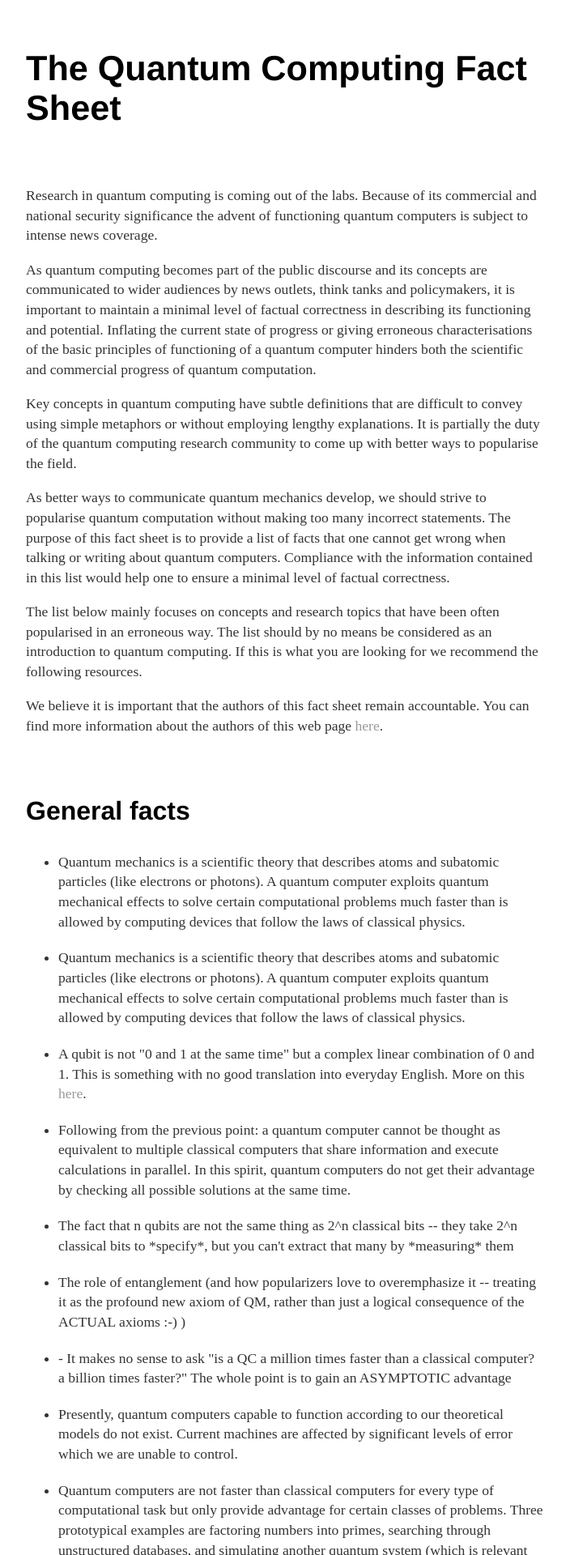
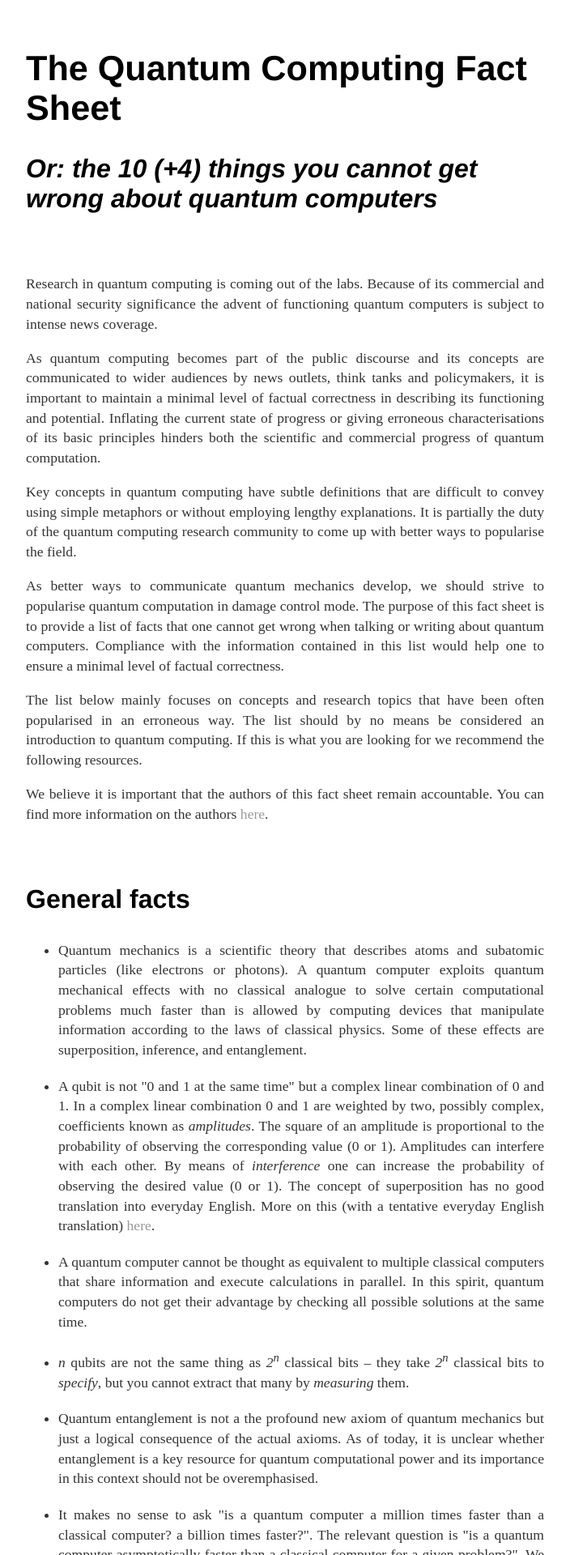
Before and after one commit to quantumfactsheet/quantumfactsheet.github.io, a Jekyll site: the page built from index.html, in a window 1280 px wide. Shown: the top 1920 px of the page at 81% size, without its empty margins (288-992 px from the left). Built offline with Jekyll 4.4.1, drawn with Linux system fonts in a browser that asks for light colours; some of the changed text lies outside the part shown.

Commit message:
updates vari

```diff
--- a/css/main.css
+++ b/css/main.css
@@ -7,12 +7,12 @@ body { margin: 24px auto; width: 80%; }
   }
 }
 
+
 a { text-decoration: none; color: #999; }
 a:hover { text-decoration: underline; }
 
-p { font-size: 1.1em; line-height: 1.4em; color: #333; }
-
-ul { font-size: 1.1em; line-height: 1.4em; color: #333; }
+p, ul { font-size: 1.1em; line-height: 1.4em; color: #333; text-align: justify;
+  text-justify: inter-word;}
 
 li:not(:last-child) {
     margin-bottom: 20px;
--- a/index.html
+++ b/index.html
@@ -4,19 +4,20 @@ title: Andrea Rocchetto
 ---
 <div class="blurb">
 <h1><a name='header-n0' class='md-header-anchor '></a>The Quantum Computing Fact Sheet</h1>
+<h3><a name='header-n0' class='md-header-anchor '></a><i>Or: the 10 (+4) things you cannot get wrong about quantum computers</i></h3>
 <p>&nbsp;</p>
 
 <p>Research in quantum computing is coming out of the labs.  Because of its commercial and national security significance the advent of functioning quantum computers is subject to intense news coverage.</p>
 
-<p>As quantum computing becomes part of the public discourse and its concepts are communicated to wider audiences by news outlets, think tanks and policymakers, it is important to maintain a minimal level of factual correctness in describing its functioning and potential. Inflating the current state of progress or giving erroneous characterisations of the basic principles of functioning of a quantum computer hinders both the scientific and commercial progress of quantum computation.</p>
+<p>As quantum computing becomes part of the public discourse and its concepts are communicated to wider audiences by news outlets, think tanks and policymakers, it is important to maintain a minimal level of factual correctness in describing its functioning and potential. Inflating the current state of progress or giving erroneous characterisations of its basic principles hinders both the scientific and commercial progress of quantum computation.</p>
 
 <p>Key concepts in quantum computing have subtle definitions that are difficult to convey using simple metaphors or without employing lengthy explanations. It is partially the duty of the quantum computing research community to come up with better ways to popularise the field. </p>
 
-<p>As better ways to communicate quantum mechanics develop, we should strive to popularise quantum computation without making too many incorrect statements. The purpose of this fact sheet is to provide a list of facts that one cannot get wrong when talking or writing about quantum computers. Compliance with the information contained in this list would help one to ensure a minimal level of factual correctness.</p>
+<p>As better ways to communicate quantum mechanics develop, we should strive to popularise quantum computation in damage control mode. The purpose of this fact sheet is to provide a list of facts that one cannot get wrong when talking or writing about quantum computers. Compliance with the information contained in this list would help one to ensure a minimal level of factual correctness.</p>
 
-<p>The list below mainly focuses on concepts and research topics that have been often popularised in an erroneous way. The list should by no means be considered as an introduction to quantum computing. If this is what you are looking for we recommend the following resources.</p>
+<p>The list below mainly focuses on concepts and research topics that have been often popularised in an erroneous way. The list should by no means be considered an introduction to quantum computing. If this is what you are looking for we recommend the following resources.</p>
 
-<p>We believe it is important that the authors of this fact sheet remain accountable. You can find more information about the authors of this web page <a href="https://andrearocchetto.github.io/">here</a>.</p>
+<p>We believe it is important that the authors of this fact sheet remain accountable. You can find more information on the authors <a href="https://andrearocchetto.github.io/">here</a>.</p>
 
 <p>&nbsp;</p>
 
@@ -24,28 +25,26 @@ title: Andrea Rocchetto
 
 <ul>
 
-	<li>Quantum mechanics is a scientific theory that describes atoms and subatomic particles (like electrons or photons). A quantum computer exploits quantum mechanical effects to solve certain computational problems much faster than is allowed by computing devices that follow the laws of classical physics.</li>
+	<li>Quantum mechanics is a scientific theory that describes atoms and subatomic particles (like electrons or photons). A quantum computer exploits quantum mechanical effects with no classical analogue to solve certain computational problems much faster than is allowed by computing devices that manipulate information according to the laws of classical physics. Some of these effects are superposition, inference, and entanglement.</li>
 
-	<li>Quantum mechanics is a scientific theory that describes atoms and subatomic particles (like electrons or photons). A quantum computer exploits quantum mechanical effects to solve certain computational problems much faster than is allowed by computing devices that follow the laws of classical physics.</li>
+	<li>A qubit is not "0 and 1 at the same time" but a complex linear combination of 0 and 1. In a complex linear combination 0 and 1 are weighted by two, possibly complex, coefficients known as <i>amplitudes</i>. The square of an amplitude is proportional to the probability of observing the corresponding value (0 or 1). Amplitudes can interfere with each other. By means of <i>interference</i> one can increase the probability of observing the desired value (0 or 1). The concept of superposition has no good translation into everyday English. More on this (with a tentative everyday English translation) <a href="https://www.scottaaronson.com/blog/?p=2694#comment-1060627">here</a>.</li>
 
-	<li>A qubit is not "0 and 1 at the same time" but a complex linear combination of 0 and 1. This is something with no good translation into everyday English. More on this <a href="https://www.scottaaronson.com/blog/?p=2694#comment-1060627">here</a>.</li>
+	<li>A quantum computer cannot be thought as equivalent to multiple classical computers that share information and execute calculations in parallel. In this spirit, quantum computers do not get their advantage by checking all possible solutions at the same time.</li>
 
-	<li>Following from the previous point: a quantum computer cannot be thought as equivalent to multiple classical computers that share information and execute calculations in parallel. In this spirit, quantum computers do not get their advantage by checking all possible solutions at the same time.</li>
-
-	<li> The fact that n qubits are not the same thing as 2^n classical bits -- they take 2^n classical bits to *specify*, but you can't extract that many by *measuring* them
+	<li><i>n</i> qubits are not the same thing as <i>2<sup>n</sup></i> classical bits &ndash; they take <i>2<sup>n</sup></i> classical bits to <i>specify</i>, but you cannot extract that many by <i>measuring</i> them.
     </li>
 
-    <li>The role of entanglement (and how popularizers love to overemphasize it -- treating it as the profound new axiom of QM, rather than just a logical consequence of the ACTUAL axioms :-) )</li>
+    <li>Quantum entanglement is not a the profound new axiom of quantum mechanics but just a logical consequence of the actual axioms. As of today, it is unclear whether entanglement is a key resource for quantum computational power and its importance in this context should not be overemphasised.</li>
 
-    <li>- It makes no sense to ask "is a QC a million times faster than a classical computer? a billion times faster?"  The whole point is to gain an ASYMPTOTIC advantage</li>
+    <li>It makes no sense to ask "is a quantum computer a million times faster than a classical computer? a billion times faster?". The relevant question is "is a quantum computer asymptotically faster than a classical computer for a given problem?". We say that a quantum computer has an <i>asymptotic advantage</i> if there is a problem size after which quantum always beats classical. It is possible that even in a task where asymptotically quantum beats classical, for small instances of the problem classical is better than quantum.</li>
+
+	<li>Quantum computers are not faster than classical computers for every type of computational task but only provide an advantage for certain classes of problems. Three prototypical examples are factoring numbers into primes, searching through unstructured databases, and simulating another quantum system (which is relevant for material and drug discovery). </li>
+
+	<li>When we say that quantum computers are faster than classical computers - as in the examples listed in the previous bullet point - we do not always have a mathematical proof that this is the case (we are working on this!). Notable exceptions are cases where the relevant issue is the number of accesses to the input data (like database search).</li>
+
+	<li>Although QCs could break much of the encryption currently used to secure the Internet, there are other forms of encryption that are believed not to be breakable even by a quantum computer.</li>
 
 	<li>Presently, quantum computers capable to function according to our theoretical models do not exist. Current machines are affected by significant levels of error which we are unable to control. </li>
-
-	<li>Quantum computers are not faster than classical computers for every type of computational task but only provide advantage for certain classes of problems. Three prototypical examples are factoring numbers into primes, searching through unstructured databases, and simulating another quantum system (which is relevant for material and drug discovery). </li>
-
-	<li>When we say that quantum computers are faster than classical computers - as in the examples listed in the previous bullet point - we often do not have a mathematical proof that this is the case (we are working on this!). Notable exceptions are cases where the relevant issue is the number of accesses to the input data (like database search).</li>
-
-	<li>Although QCs could break much of the encryption currently used to secure the Internet, there are other forms of encryption that are believed not to be breakable even by a quantum computer.</li>
 
 </ul>
 
@@ -64,7 +63,7 @@ title: Andrea Rocchetto
 
 	<li>Quantum supremacy refers to a computational task that can only be performed in a reasonable time by a quantum computer (when a quantum computer takes 1 second and a classical computer takes 100 years we are confidently in the realm of quantum supremacy). </li>
 
-	<li>Tasks that have been proposed for near-future quantum supremacy experiments are highly specific to that goal  At the moment, their only known application is generating cryptographically certified random numbers. </li>
+	<li>Tasks that have been proposed for near-future quantum supremacy experiments are highly specific to that goal. At the moment, their only known application is generating cryptographically certified random numbers. </li>
 
 </ul>
 </div><!-- /.blurb -->
```
Also changed, not shown: 2 other files.
